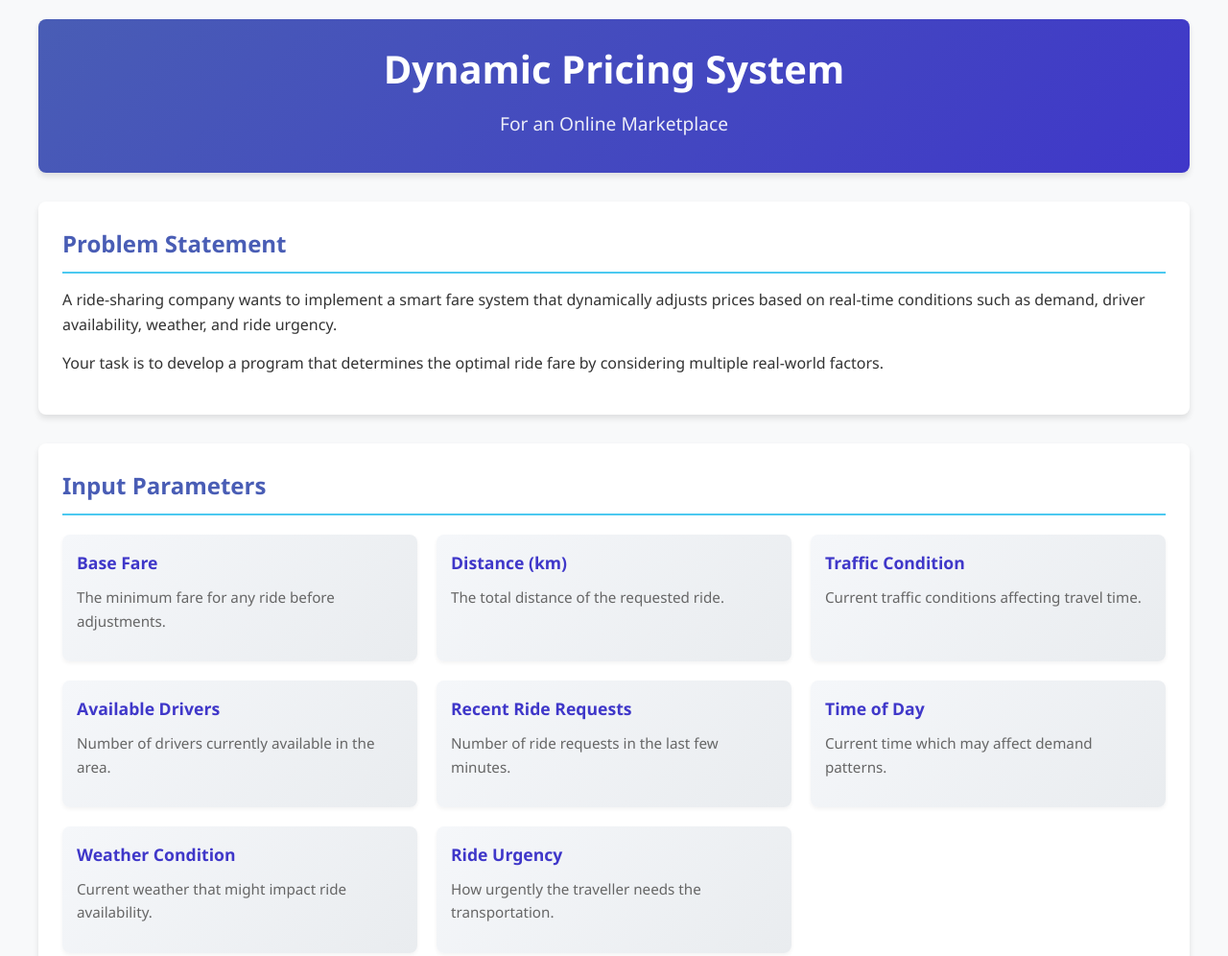
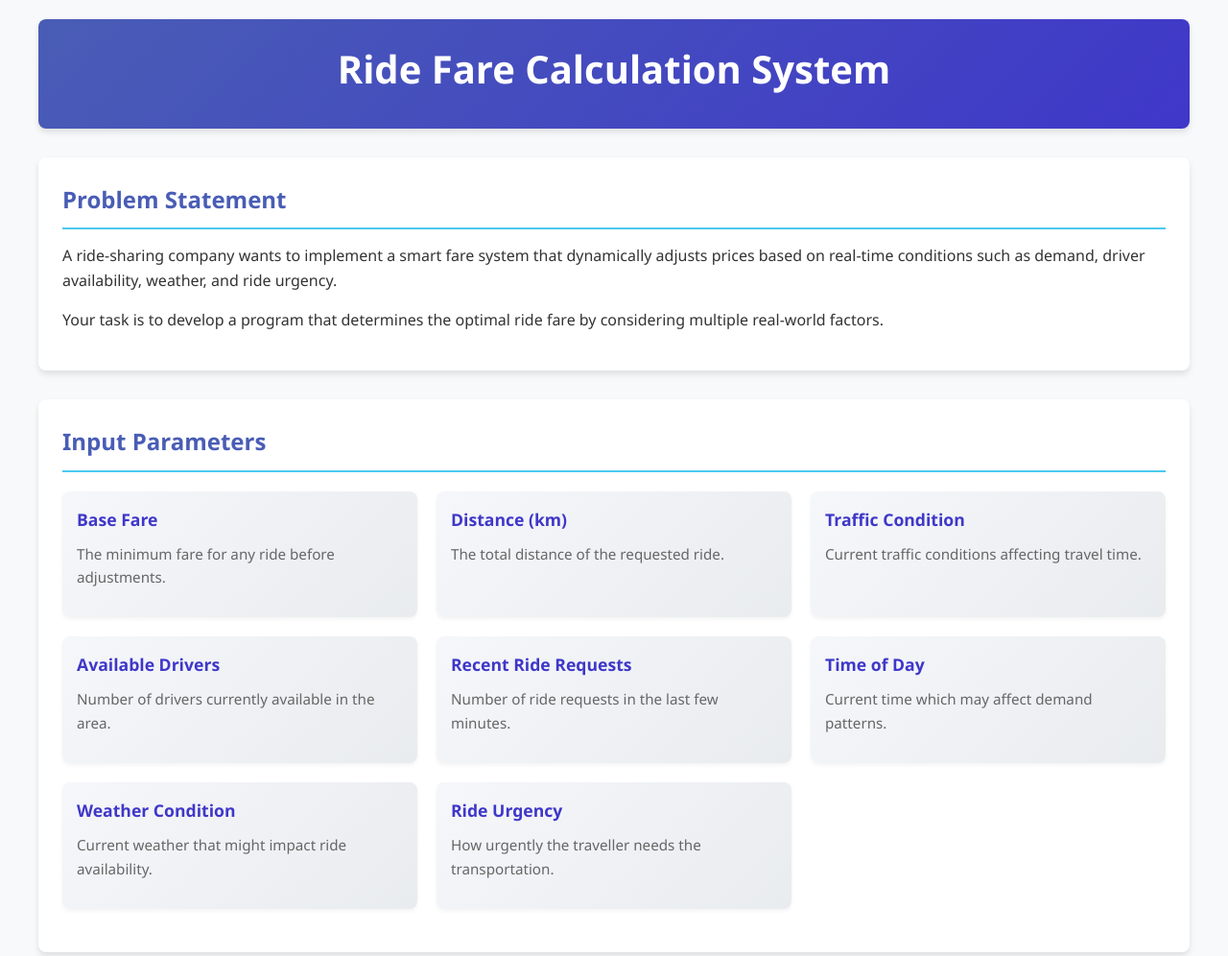
Before and after one commit to AdiTemp01/Execom-selection-1.1, a plain HTML site: page index.html in a window 1280 px wide. Shown: the top 996 px of the page at 96% size. Drawn offline with Linux system fonts and the light colour scheme.

Commit message:
Update index.html

```diff
--- a/index.html
+++ b/index.html
@@ -3,7 +3,7 @@
 <head>
     <meta charset="UTF-8">
     <meta name="viewport" content="width=device-width, initial-scale=1.0">
-    <title>Dynamic Pricing System</title>
+    <title>Ride Fare Calculation System</title>
     <style>
         :root {
             --primary-color: #495db5;
@@ -241,8 +241,7 @@
 <body>
     <div class="container">
         <header>
-            <h1>Dynamic Pricing System</h1>
-            <p class="subtitle">For an Online Marketplace</p>
+            <h1>Ride Fare Calculation System</h1>
         </header>
 
         <main>
```
